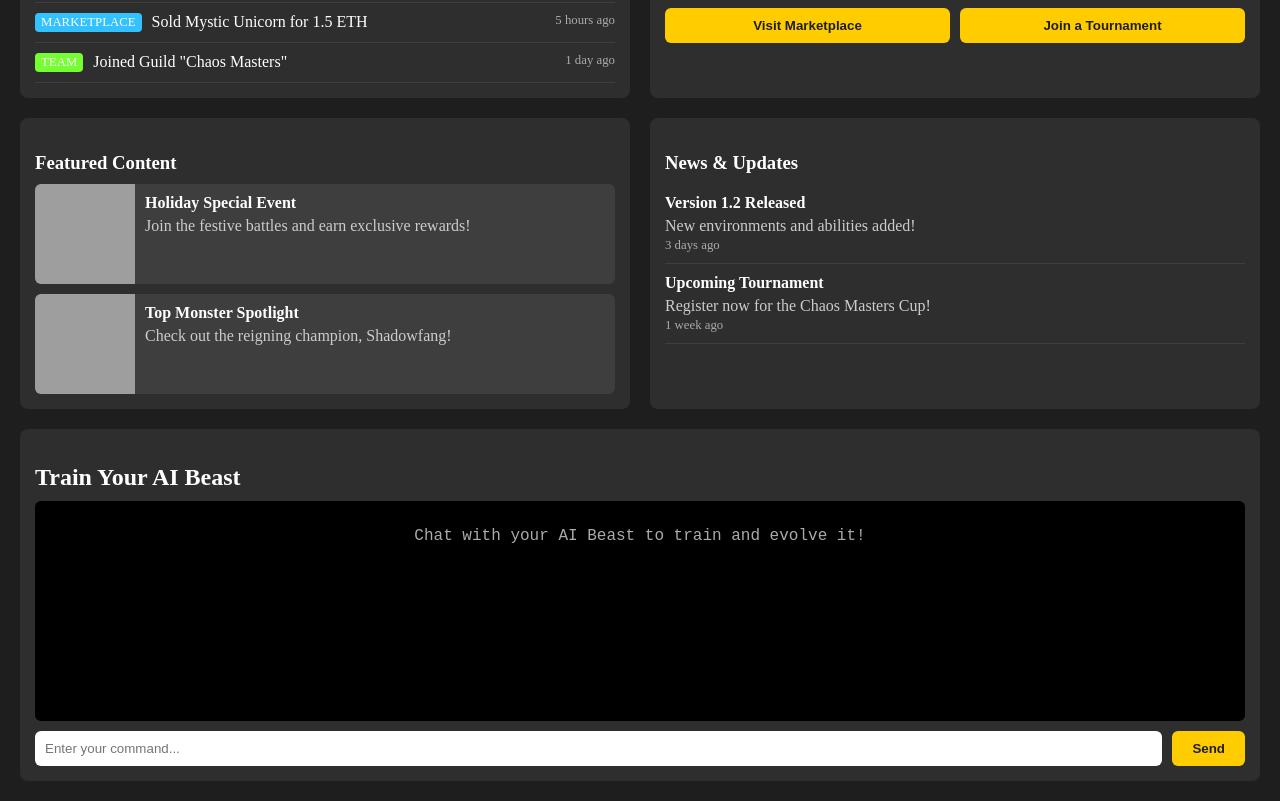
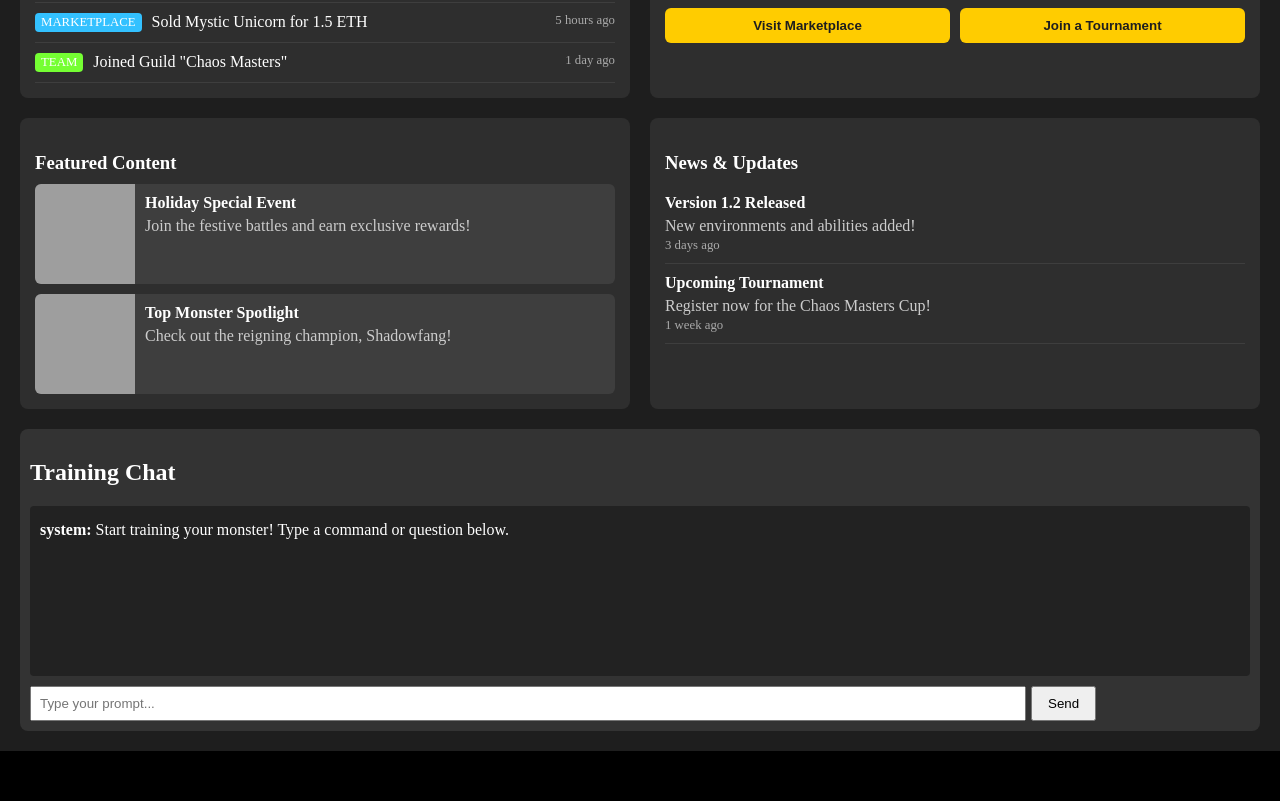
Before and after one commit to duball97/AIBeasts, a React (Vite) app: page /dashboard in a window 1280 px wide. Shown: the part 438-1239 px from the top of the page. After the commit the page ends 1189 px from the top, so only its background shows below. Built offline with nearby package versions, Linux system fonts and the light colour scheme; grey boxes are pictures that could not be loaded.

Commit message:
LETS GO GOOD START BROS

```diff
--- a/src/pages/Dashboard/TrainingChat.jsx
+++ b/src/pages/Dashboard/TrainingChat.jsx
@@ -1,55 +1,66 @@
-// src/components/Dashboard/TrainingChat.jsx
+// src/components/TrainingChat.jsx
 import React, { useState } from 'react';
-import './TrainingChat.css'; // Ensure this CSS file exists
 
 const TrainingChat = () => {
   const [messages, setMessages] = useState([
-    { sender: 'system', text: 'Chat with your AI Beast to train and evolve it!' },
+    { sender: 'system', text: 'Start training your monster! Type a command or question below.' }
   ]);
   const [input, setInput] = useState('');
 
-  const handleSend = () => {
-    if (input.trim() === '') return;
+  const handleSend = async () => {
+    if (!input.trim()) return;
 
-    // Add user message
-    setMessages([...messages, { sender: 'user', text: input }]);
+    // Add user message to chat
+    setMessages(prev => [...prev, { sender: 'user', text: input }]);
 
-    // Simulate AI response (replace with actual AI integration)
-    const aiResponse = `AI Beast responds to "${input}"`;
-    setTimeout(() => {
-      setMessages(prevMessages => [...prevMessages, { sender: 'ai', text: aiResponse }]);
-    }, 1000);
+    try {
+      // Make POST request to our serverless function
+      const response = await fetch('/api/training', {
+        method: 'POST',
+        headers: { 'Content-Type': 'application/json' },
+        body: JSON.stringify({ prompt: input })
+      });
+      const data = await response.json();
+
+      if (data.error) {
+        // handle error
+        setMessages(prev => [...prev, { sender: 'system', text: `Error: ${data.error}` }]);
+      } else {
+        // data.completion is the Llama 3 result
+        setMessages(prev => [...prev, { sender: 'ai', text: data.completion }]);
+      }
+    } catch (err) {
+      console.error('Error calling training API:', err);
+      setMessages(prev => [...prev, { sender: 'system', text: 'Something went wrong :(' }]);
+    }
 
     setInput('');
   };
 
-  const handleKeyPress = (e) => {
+  const handleKeyDown = (e) => {
     if (e.key === 'Enter') {
       handleSend();
     }
   };
 
   return (
-    <div className="training-chat">
-      <h2>Train Your AI Beast</h2>
-      <div className="chat-window">
-        {messages.map((msg, index) => (
-          <div key={index} className={`message ${msg.sender}`}>
-            <p>{msg.text}</p>
+    <div style={{ backgroundColor: '#333', padding: '10px', borderRadius: '8px' }}>
+      <h2 style={{ color: '#fff' }}>Training Chat</h2>
+      <div style={{ backgroundColor: '#222', minHeight: '150px', padding: '10px', borderRadius: '4px', marginBottom: '10px', overflowY: 'auto', maxHeight: '300px' }}>
+        {messages.map((m, i) => (
+          <div key={i} style={{ margin: '5px 0', color: m.sender === 'user' ? '#FFD700' : '#fff' }}>
+            <strong>{m.sender}:</strong> {m.text}
           </div>
         ))}
       </div>
-      <div className="chat-input-container">
-        <input
-          type="text"
-          placeholder="Enter your command..."
-          className="chat-input"
-          value={input}
-          onChange={(e) => setInput(e.target.value)}
-          onKeyPress={handleKeyPress}
-        />
-        <button className="send-button" onClick={handleSend}>Send</button>
-      </div>
+      <input
+        style={{ width: '80%', padding: '8px', marginRight: '5px' }}
+        value={input}
+        onChange={(e) => setInput(e.target.value)}
+        onKeyDown={handleKeyDown}
+        placeholder="Type your prompt..."
+      />
+      <button onClick={handleSend} style={{ padding: '8px 15px' }}>Send</button>
     </div>
   );
 };
```
Also changed, not shown: api/training.js (added, +50 -0 lines).
